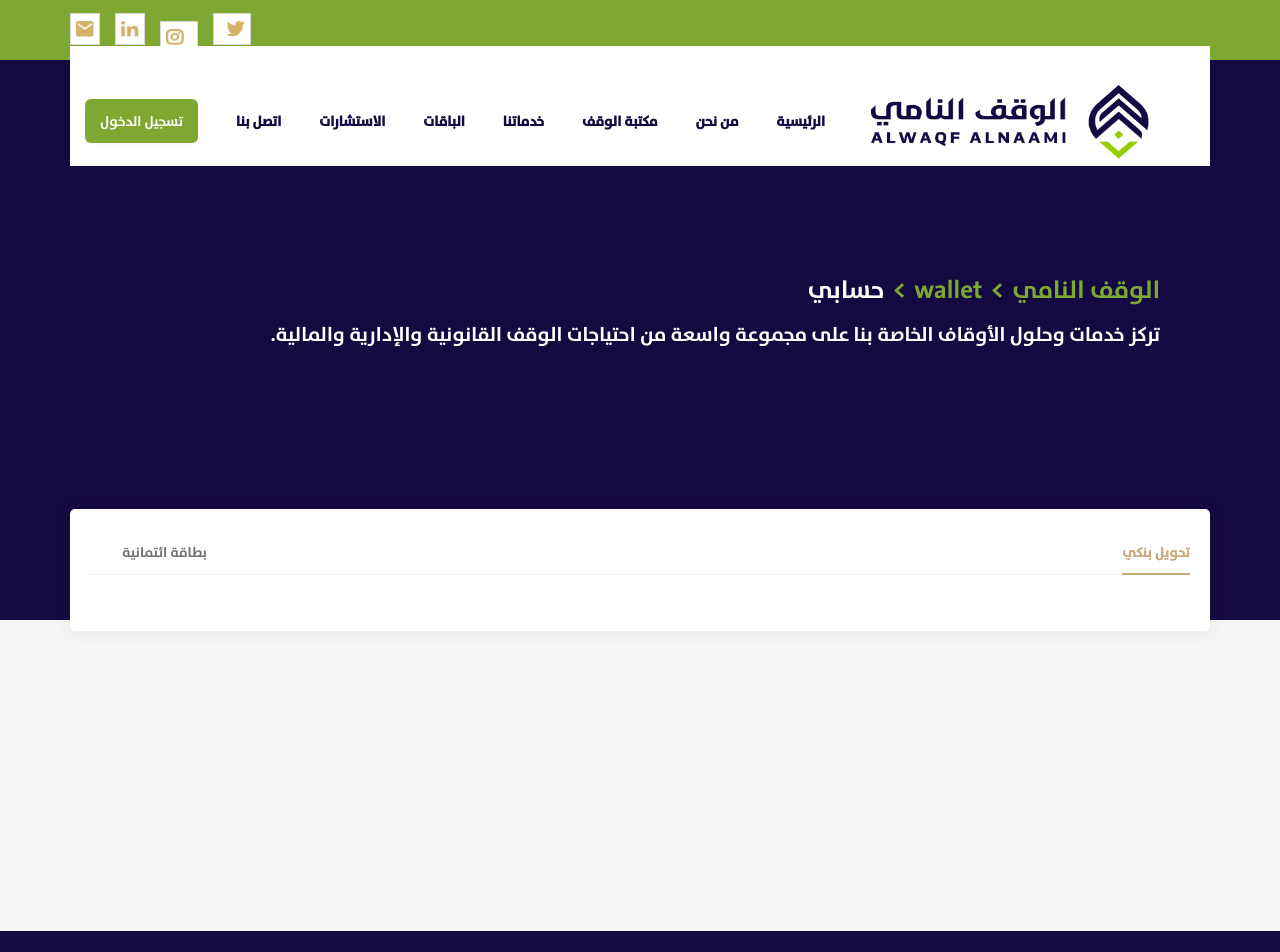
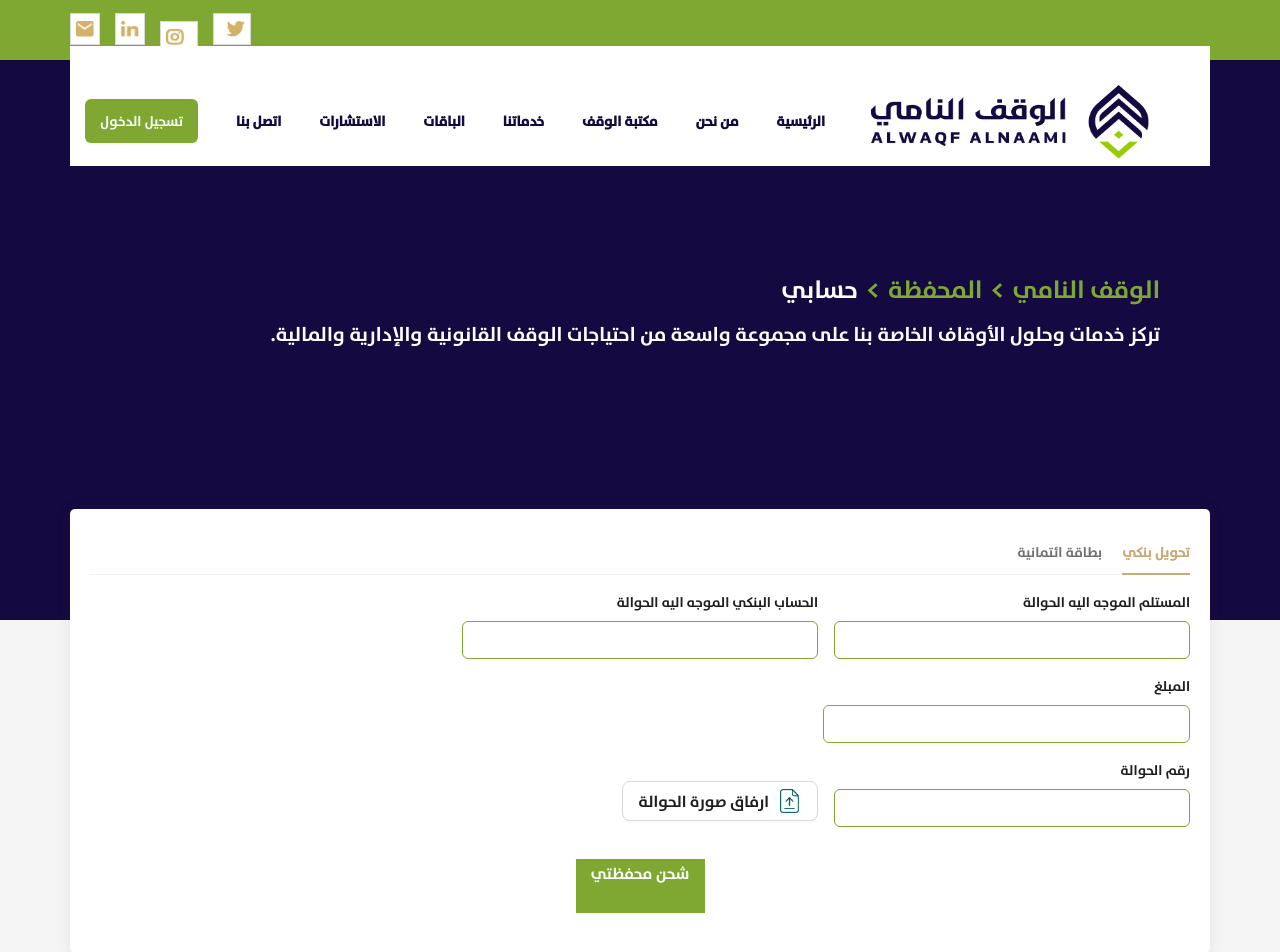
Before and after one commit to karem-Ismael/future-wensite, a Next.js app: page /wallet/wallet-charge in a window 1280 px wide. Shown: the top 952 px of the page. Built offline with nearby package versions, Linux system fonts and the light colour scheme; no server answers.

Commit message:
fix wallet issue

```diff
--- /dev/null
+++ b/src/Components/BankTransferComponent.js
@@ -0,0 +1,155 @@
+import { Button, Col, Row } from "antd"
+import axios from "axios";
+import { useRef, useState } from "react";
+import { FormGroup, Label, Input } from "reactstrap";
+import OrderModal from "./OrderModal";
+import SuccessModal from "./orderComponents/SuccessModal";
+const client = axios.create({
+  baseURL: "https://estithmar.arabia-it.net/api",
+});
+const BankTransfer=()=>{
+  const inputFile = useRef(null);
+  const [FileImage,setFileImage]=useState()
+  const[transferNumber,setTransferNumber]=useState()
+  const[reciever,setReciever]=useState()
+  const[bankAcc,setBankAcc]=useState()
+  const[amount,setAmount]=useState()
+  const [isModalOpen,setIsModalOpen]=useState(false)
+
+  const ChargeWallet=()=>{
+    const formdata = new FormData();
+    formdata.append("transfer_number", transferNumber);
+    formdata.append("transfear_document", FileImage);
+    formdata.append("amount", amount);
+
+    formdata.append("token",localStorage.getItem("token") );
+    client
+    .post(`/auth/bank-transfear`, formdata, {
+      headers: {
+        "Content-Type": "multipart/form-data; ",
+      },
+    })
+    .then((res) => {
+      setIsModalOpen(true)
+     console.log(res,"res")
+    });
+  }
+  const uploadEnimage = (file,row) => {
+    setLoader(true);
+    const formdata = new FormData();
+    formdata.append("request_deliveries_id", row.id);
+    formdata.append("file", file);
+    formdata.append("token",localStorage.getItem("token") );
+
+    formdata.append("_method","PUT")
+
+    client
+      .post(`/asset-owner/request/${serviceRequestId}`, formdata, {
+        headers: {
+          "Content-Type": "multipart/form-data; ",
+        },
+      })
+      .then((res) => {
+
+
+      });
+  };
+return(
+    <div>
+        <Row gutter={[16,16]}>
+            <Col md={8}>
+            <FormGroup>
+              <Label for="exampleEmail">
+         المستلم الموجه اليه الحوالة
+              </Label>
+              <Input
+                style={{ borderColor: "#7EA831" }}
+                type="text"
+                onChange={(e)=>setReciever(e.target.value)}
+
+              />
+            </FormGroup>
+            </Col>
+            <Col md={8}>
+            <FormGroup>
+              <Label for="exampleEmail">
+         الحساب البنكي الموجه اليه الحوالة
+              </Label>
+              <Input
+                style={{ borderColor: "#7EA831" }}
+                type="text"
+                onChange={(e)=>setBankAcc(e.target.value)}
+
+              />
+            </FormGroup>
+            </Col>
+        </Row>
+        <Row>
+        <Col md={8}>
+            <FormGroup>
+              <Label for="exampleEmail">
+         المبلغ
+              </Label>
+              <Input
+                style={{ borderColor: "#7EA831" }}
+                type="text"
+                onChange={(e)=>setAmount(e.target.value)}
+
+              />
+            </FormGroup>
+            </Col>
+        </Row>
+        <Row gutter={[16,16]}>
+            <Col md={8}>
+            <FormGroup>
+              <Label for="exampleEmail">
+         رقم الحوالة
+              </Label>
+              <Input
+                style={{ borderColor: "#7EA831" }}
+                type="text"
+              onChange={(e)=>setTransferNumber(e.target.value)}
+              />
+            </FormGroup>
+            </Col>
+            <Col md={4} style={{alignSelf:"center"}}>
+            <Button size="large" onClick={()=>{
+                inputFile.current.click()
+            }}>
+                <img src="/assets/images/ic-upload.png"  style={{width:"19px",marginInline:"3px"}}/>
+            ارفاق صورة الحوالة
+            </Button>
+            <input
+                                  style={{display:"none"}}
+                                    ref={inputFile}
+                                    type="file"
+                                    accept="image/jpeg, jpeg, png, image/png, gif, image/gif"
+                                    onChange={(e) => {
+                                      const file = e.target.files[0];
+                                      // uploadEnimage(file,row)
+                                      setFileImage(file)
+                                      // setImage(file)
+                                    }}
+                            />
+            </Col>
+        </Row>
+        <Row justify={"center"} className="mt-3">
+            <Col md={12} sm={24} xs={24} className="text-center">
+                <Button
+                onClick={()=>{
+                  ChargeWallet()
+                }}
+                size="large" style={{background:"#7EA831",color:"#fff",border:"none",borderRadius:"0px",paddingTop:"14px",paddingBottom:"40px"}} >
+                شحن محفظتي
+                </Button>
+            </Col>
+        </Row>
+        {
+                isModalOpen &&
+             <SuccessModal isModalOpen={isModalOpen} setIsModalOpen={setIsModalOpen}/>
+
+             }
+    </div>
+)
+}
+export default BankTransfer
--- a/src/Components/InvoiceDetails.js
+++ b/src/Components/InvoiceDetails.js
@@ -288,7 +288,7 @@ return(
                         <td>
                         {
                             InvoiceDetails?.cost
-                            }
+                         }
                         </td>
                         {console.log(JSON.parse(InvoiceDetails?.meta),"kareem")}
                     </tr>
@@ -331,7 +331,7 @@ return(
        <span>
        {
                                 InvoiceDetails?.cost - InvoiceDetails?.tax
-                            }
+        }
        </span>
         </li>
         <li className="list-item d-flex justify-content-between">
--- a/src/Components/PageTitlebar.js
+++ b/src/Components/PageTitlebar.js
@@ -47,7 +47,7 @@ const PageTitleBar = ({ title, match,content, enableBreadCrumb,lastElement=undef
     items={
     subPath?.map((sub,index)=>(
       {
-         title:subPath.length == index +1 ?  lastElement  ? lastElement : sub  == "service-order" ? "طلب الخدمة"  : sub=="services" ?  "الخدمات": sub : <Link href={getUrlString(path, sub, index)} style={{color:"#7EA831"}}>{sub =="services" ? "الخدمات" :sub=="advisors" ? "الاستشارات" :sub  }</Link>
+         title:subPath.length == index +1 ?  lastElement  ? lastElement : sub  == "service-order" ? "طلب الخدمة"  : sub=="services" ?  "الخدمات": sub : <Link href={getUrlString(path, sub, index)} style={{color:"#7EA831"}}>{sub =="services" ? "الخدمات" :sub=="advisors" ? "الاستشارات" :sub =="wallet" ? "المحفظة": sub  }</Link>
       }
     ))
 
--- /dev/null
+++ b/src/Components/orderComponents/SuccessModal.js
@@ -0,0 +1,40 @@
+import { RemoveBorders } from '@/store/orders/action';
+import { Button, Modal,Result  } from 'antd';
+import { useRouter } from 'next/router';
+import { useState } from 'react';
+import { useDispatch } from 'react-redux';
+const SuccessModal = ({isModalOpen,setIsModalOpen}) => {
+    const dispatch=useDispatch()
+  const showModal = () => {
+    setIsModalOpen(true);
+  };
+  const handleOk = () => {
+    setIsModalOpen(false);
+  };
+  const handleCancel = () => {
+    setIsModalOpen(false);
+  };
+  const router=useRouter()
+  return (
+    <>
+      <Modal  open={isModalOpen}
+      footer={[]}
+      >
+      <Result
+    status="success"
+    title="تم إتمام طلبك وارساله بنجاح"
+    extra={[
+      <Button className="w-50"  size="large" style={{color:"#D3B166",borderColor:"#D3B166"}}key="buy">طلباتي</Button>,
+      <Button  onClick={()=>{
+        dispatch(RemoveBorders())
+        router.push("/")
+      }}className="w-50" size="large" style={{background:"#150941",color:"#fff"}} key="console">
+        تصفح المنصة
+      </Button>,
+    ]}
+  />
+      </Modal>
+    </>
+  );
+};
+export default SuccessModal;
--- a/src/pages/wallet/wallet-charge.js
+++ b/src/pages/wallet/wallet-charge.js
@@ -26,6 +26,7 @@ import { useEffect } from "react";
 import axios from "axios";
 import { WalletBallance, WalletTransactions } from "@/store/Profile/action";
 import WalletChargeComponent from "@/Components/WalletCharge";
+import BankTransfer from "@/Components/BankTransferComponent";
 const selectStyle = {
     width: "220px"
 }
@@ -75,7 +76,7 @@ function WalletCharge() {
         {
             key: '1',
             label: `تحويل بنكي`,
-            children: "",
+            children: <BankTransfer />,
         },
         {
             key: '2',
--- a/src/styles/globals.css
+++ b/src/styles/globals.css
@@ -322,8 +322,8 @@ ul{
 }
 .ant-tabs-nav-list{
   gap: 20px !important;
-  justify-content: space-between !important;
-  width: 100% !important;
+  /* justify-content: space-between !important; */
+  /* width: 100% !important; */
 }
 .ant-tabs-ink-bar{
   background:#C9AB7A !important;
```
Also changed, not shown: src/Components/borderTable.js (+1 -6 lines), public/assets/images/ic-upload.svg (added).
